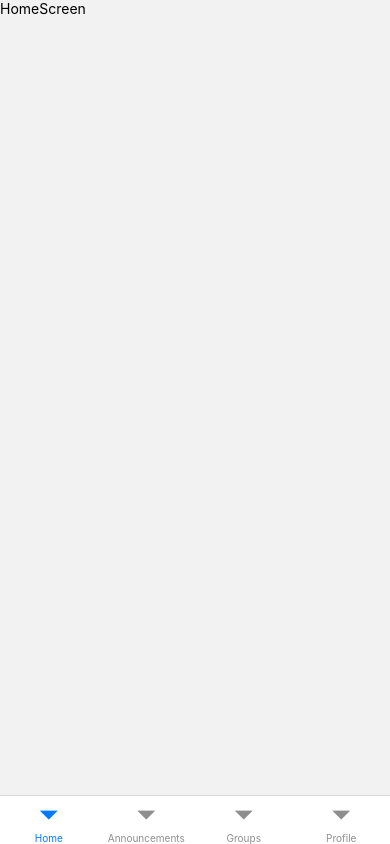
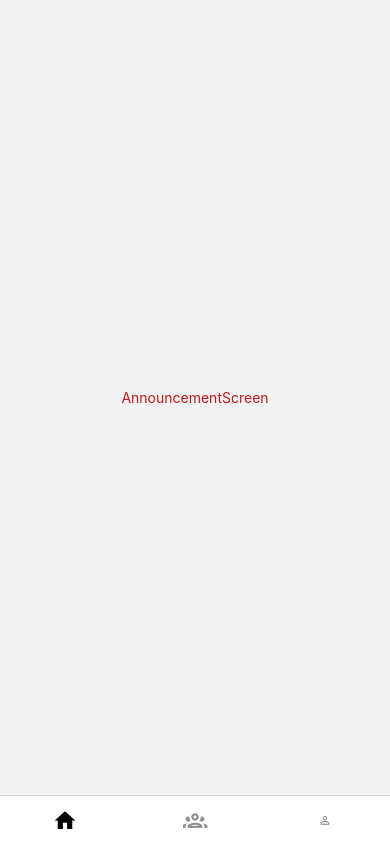
Before and after one commit to bentohset/sutdwth-mykampung, a React Native app: screen /Tab in a window 390 px wide. Built offline with nearby package versions, Linux system fonts and the light colour scheme.

Commit message:
bottom tab icons

```diff
--- a/navigation/BottomTabNavigator.js
+++ b/navigation/BottomTabNavigator.js
@@ -1,8 +1,8 @@
 import { View, Text } from 'react-native'
 import React from 'react'
 import { createBottomTabNavigator } from '@react-navigation/bottom-tabs'
+import { Icon } from '@rneui/themed';
 
-import HomeStack from './HomeStack'
 import AnnouncementStack from './AnnouncementStack'
 import GroupsStack from './GroupsStack'
 import ProfileStack from './ProfileStack'
@@ -14,12 +14,31 @@ const BottomTabNavigator = () => {
     <Tab.Navigator
         screenOptions={{
             headerShown: false,
+            tabBarShowLabel: false,
+            tabBarActiveTintColor: '#000',
         }}
     >
-        <Tab.Screen name="Home" component={HomeStack}/>
-        <Tab.Screen name="Announcements" component={AnnouncementStack}/>
-        <Tab.Screen name="Groups" component={GroupsStack}/>
-        <Tab.Screen name="Profile" component={ProfileStack}/>
+        <Tab.Screen name="Announcements" component={AnnouncementStack}
+            options={{
+                tabBarIcon: ({focused, color, size})=>(
+                    <Icon type="material-community" name={focused ? "home" : "home-outline"} color={color} size={size}/>
+                ),
+            }}
+        />
+        <Tab.Screen name="Groups" component={GroupsStack}
+            options={{
+                tabBarIcon: ({focused, color, size})=>(
+                    <Icon type="material-community" name={focused ? "account-group" : "account-group-outline"} color={color} size={size}/>
+                ),
+            }}
+        />
+        <Tab.Screen name="Profile" component={ProfileStack}
+            options={{
+                tabBarIcon: ({focused, color, size})=>(
+                    <Icon type="imaterial" name={focused?"person":"person-outline"} color={color} size="30"/>
+                ),
+            }}
+        />
     </Tab.Navigator>
   )
 }
--- a/navigation/HomeStack.js
+++ /dev/null
@@ -1,21 +0,0 @@
-import { View, Text } from 'react-native'
-import React from 'react'
-import { createNativeStackNavigator } from '@react-navigation/native-stack';
-import HomeScreen from '../screens/HomeScreen';
-
-const Stack = createNativeStackNavigator();
-
-const HomeStack = () => {
-  return (
-    <Stack.Navigator
-      initialRouteName="Home"
-      screenOptions={{
-        headerShown: false,
-      }}
-    >
-        <Stack.Screen name="HomeScreen" component={HomeScreen} />
-    </Stack.Navigator>
-  )
-}
-
-export default HomeStack
--- a/screens/AnnouncementScreen.js
+++ b/screens/AnnouncementScreen.js
@@ -3,8 +3,8 @@ import React from 'react'
 
 const AnnouncementScreen = () => {
   return (
-    <View>
-      <Text>AnnouncementScreen</Text>
+    <View className="flex-1 justify-center items-center">
+      <Text className="text-bold text-red-700">AnnouncementScreen</Text>
     </View>
   )
 }
--- a/screens/HomeScreen.js
+++ /dev/null
@@ -1,12 +0,0 @@
-import { View, Text } from 'react-native'
-import React from 'react'
-
-const HomeScreen = () => {
-  return (
-    <View>
-      <Text>HomeScreen</Text>
-    </View>
-  )
-}
-
-export default HomeScreen
--- a/tailwind.config.js
+++ b/tailwind.config.js
@@ -1,6 +1,12 @@
 /** @type {import('tailwindcss').Config} */
 module.exports = {
-  content: ["./App.{js,jsx,ts,tsx}", "./<custom directory>/**/*.{js,jsx,ts,tsx}"],
+  content: [
+    "./App.{js,jsx,ts,tsx}",
+    "./screens/**/*.{js,ts,jsx,tsx}",
+    "./pages/**/*.{js,ts,jsx,tsx}",
+    "./components/**/*.{js,ts,jsx,tsx}",
+    "./navigation/**/*.{js,ts,jsx,tsx}",
+  ],
   theme: {
     extend: {},
   },
```
Also changed, not shown: package.json (+6 -2 lines), 1 other file (tests, documents, lock files or other folders).
